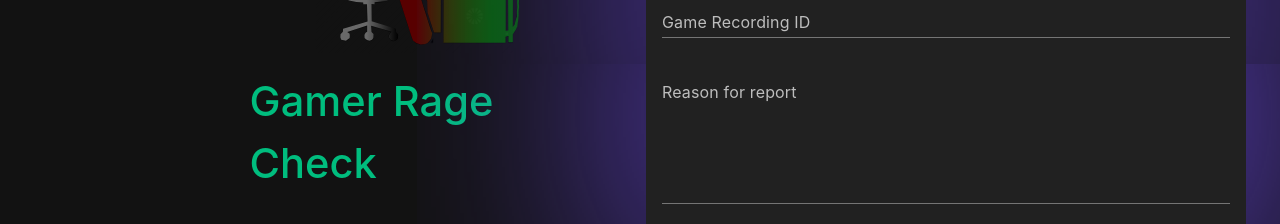
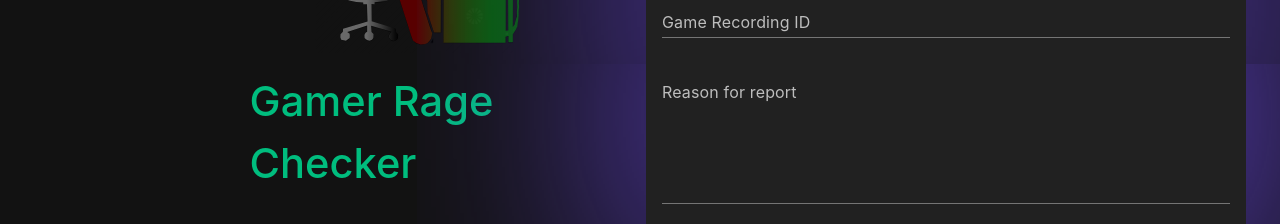
Before and after one commit to hjrandall/Predecessor-Rage-Finder-FE, a Vue app: page /submit in a window 1280 px wide. Shown: the part 360-584 px from the top of the page. Built offline with nearby package versions, Linux system fonts and the light colour scheme.

Commit message:
changed tab name

```diff
--- a/src/App.vue
+++ b/src/App.vue
@@ -11,7 +11,7 @@ import { type DefineComponent } from 'vue';
         <img class="logo" src="@/assets/Rager.svg" width="350" height="350" />
 
         <div class="wrapper">
-          <HelloWorld msg="Gamer Rage Check" />
+          <HelloWorld msg="Gamer Rage Checker" />
 
           <nav>
             <RouterLink to="/">Home</RouterLink>
```
